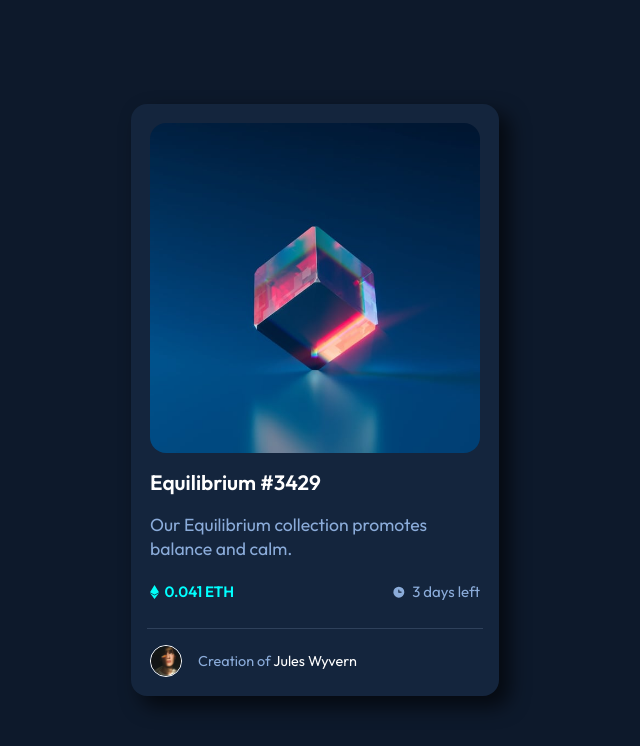
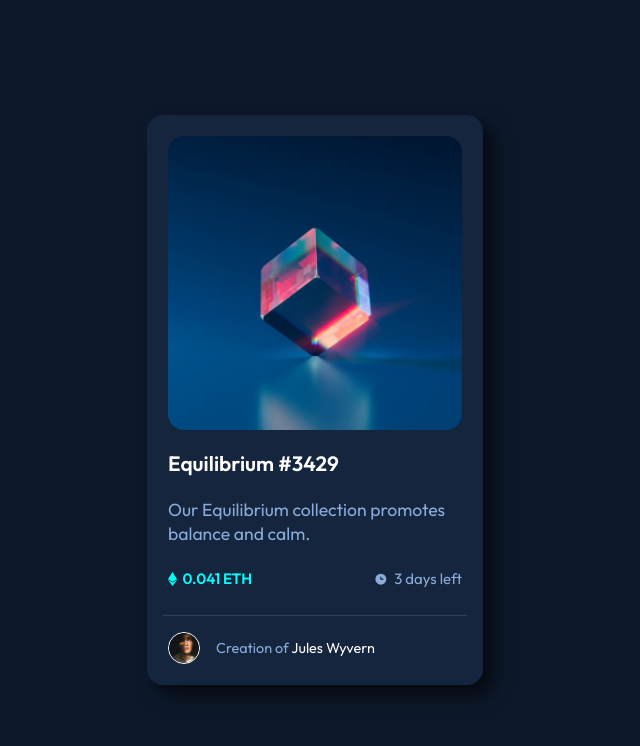
Before and after one commit to matiasroj0/nft-preview-card-component-main, a plain HTML site: page index.html in a window 1280 px wide. Shown: the whole page, without its empty margins (325-965 px from the left). Drawn offline with Linux system fonts and the light colour scheme.

Commit message:
update card padding

```diff
--- a/index.html
+++ b/index.html
@@ -13,11 +13,13 @@
 </head>
 <body>
 
+  <main>
+
     <article class="card">
       <div class="img">
         <img class="nft-img" src="images/image-equilibrium.jpg" alt="Equilibrium NFT Art">
         <div>
-        <img src="images/icon-view.svg">
+          <img src="images/icon-view.svg" alt="view-icon">
         </div>
       </div>
       <h3>Equilibrium #3429</h3>
@@ -38,6 +40,7 @@
       </div>
 
     </article>
+  </main>
 
 </body>
 </html>
--- a/style.css
+++ b/style.css
@@ -42,7 +42,7 @@ p, h1, h2, h3, h4, h5, h6 {
     display: flex;
     flex-direction: column;
     background-color: var(--dark-blue-card-bg);
-    max-width: 23rem;
+    max-width: 21rem;
     border-radius: 1rem;
     padding: 1rem;
     -webkit-box-shadow: 10px 10px 19px 1px rgba(0,0,0,0.61);
@@ -51,7 +51,7 @@ p, h1, h2, h3, h4, h5, h6 {
 }
 
 .card > * {
-    padding: 3px;
+    padding: 5px;
 }
 
 .nft-img {
```
Lines whose indentation alone changed are shown as unchanged.
